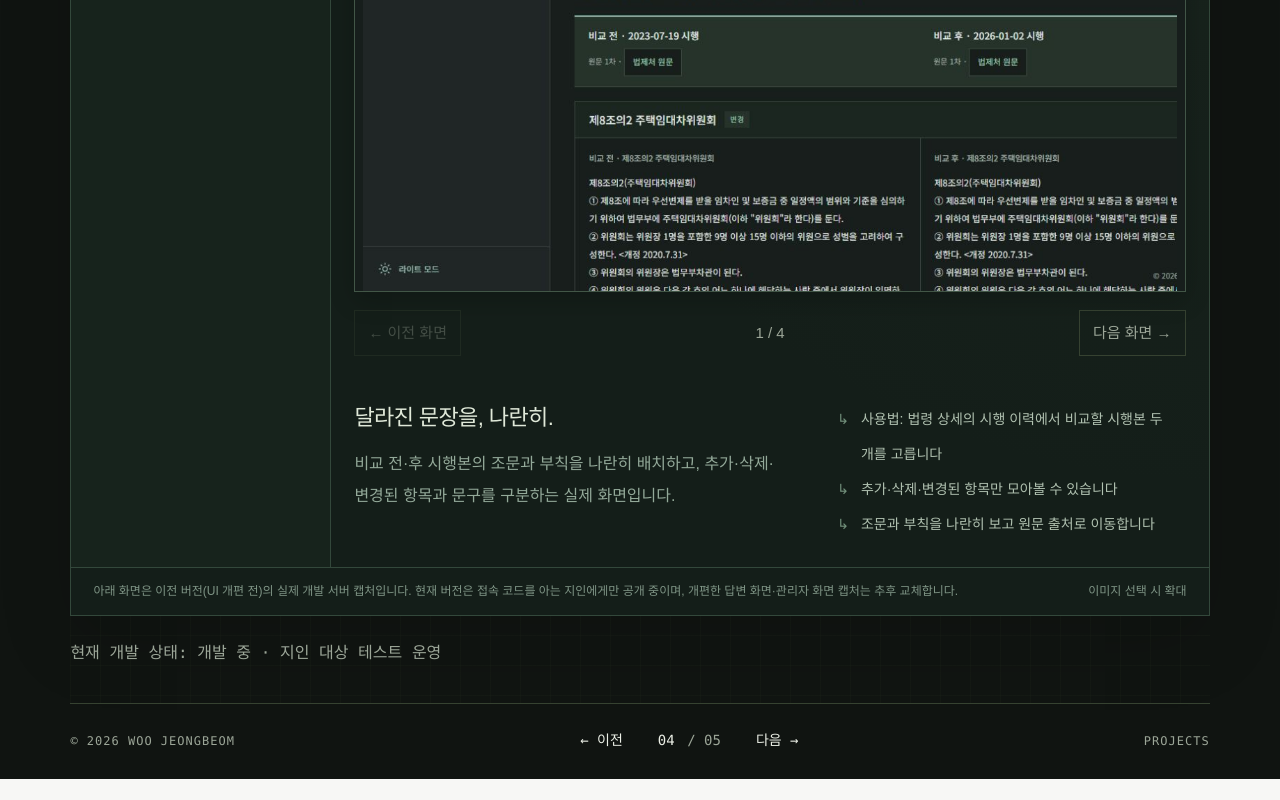
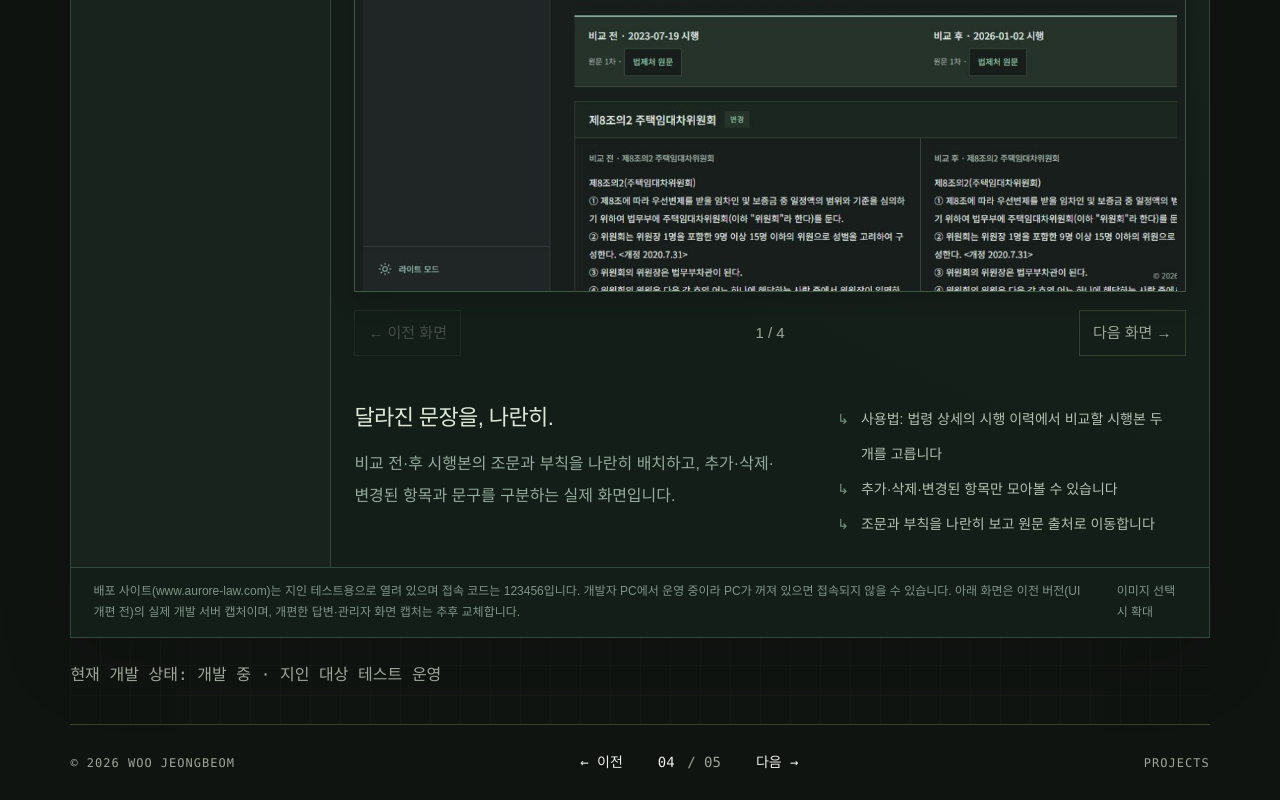
Before and after one commit to orca305/dev-portfolio, a Next.js app: page /projects/aurore in a window 1280 px wide. Shown: the part 2675-3475 px from the top of the page. Before the commit the page ends 3454 px from the top, so only its background shows below. Built offline with nearby package versions, Linux system fonts and the light colour scheme.

Commit message:
Add AURORE test access note
Co-Authored-By: Claude Sonnet 5.5 <noreply@anthropic.com>

```diff
--- a/app/project-data.ts
+++ b/app/project-data.ts
@@ -53,7 +53,7 @@ export const projects: PortfolioProject[] = [
       '검증: 백엔드 테스트 156개와 AI 서버 테스트 68개 통과. 한계: 평가는 직접 만든 합성 질문(표본 30~100개)이고 전문가 검토가 없으며, 단일 PC 운영이라 전체 공개는 하지 않고 지인 테스트까지만 열었습니다. 정보 제공 서비스이며 법률 자문이 아닙니다.',
     ],
     github: 'https://github.com/orca305/AURORE', liveUrl: 'https://www.aurore-law.com', logo: '/aurore/mark.png',
-    screenshotNote: '아래 화면은 이전 버전(UI 개편 전)의 실제 개발 서버 캡처입니다. 현재 버전은 접속 코드를 아는 지인에게만 공개 중이며, 개편한 답변 화면·관리자 화면 캡처는 추후 교체합니다.',
+    screenshotNote: '배포 사이트(www.aurore-law.com)는 지인 테스트용으로 열려 있으며 접속 코드는 123456입니다. 개발자 PC에서 운영 중이라 PC가 꺼져 있으면 접속되지 않을 수 있습니다. 아래 화면은 이전 버전(UI 개편 전)의 실제 개발 서버 캡처이며, 개편한 답변·관리자 화면 캡처는 추후 교체합니다.',
     screenshots: [
       { src: '/aurore/compare.jpg', title: '법령 변경 비교', headline: '달라진 문장을, 나란히.', path: '/legals/:id/compare', description: '비교 전·후 시행본의 조문과 부칙을 나란히 배치하고, 추가·삭제·변경된 항목과 문구를 구분하는 실제 화면입니다.', points: ['사용법: 법령 상세의 시행 이력에서 비교할 시행본 두 개를 고릅니다', '추가·삭제·변경된 항목만 모아볼 수 있습니다', '조문과 부칙을 나란히 보고 원문 출처로 이동합니다'] },
       { src: '/aurore/versions.jpg', title: '시행 이력 탐색', headline: '같은 법령, 다른 시점.', path: '/legals/:id/versions', description: '하나의 법령에 저장된 여러 시행본을 시행일 기준으로 살펴보고, 기준일 조회와 조문 확인으로 이어지는 화면입니다.', points: ['사용법: 법령을 선택하면 저장된 시행본이 시행일순으로 나열됩니다', '기준일을 입력해 그날 시행 중이던 버전을 조회합니다', '시행본을 열어 조문과 원문을 확인하거나 비교 화면으로 이동합니다'] },
```
